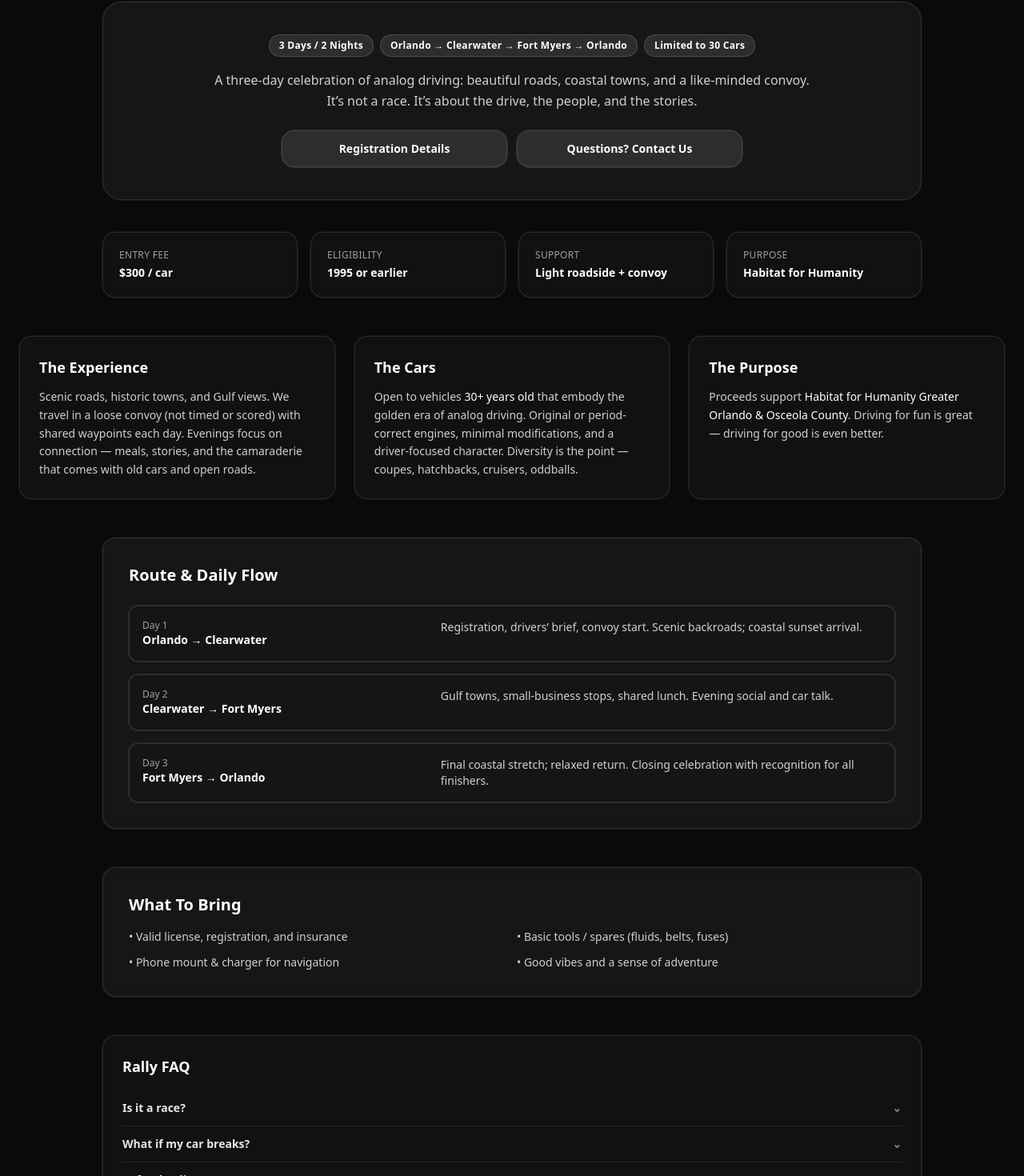
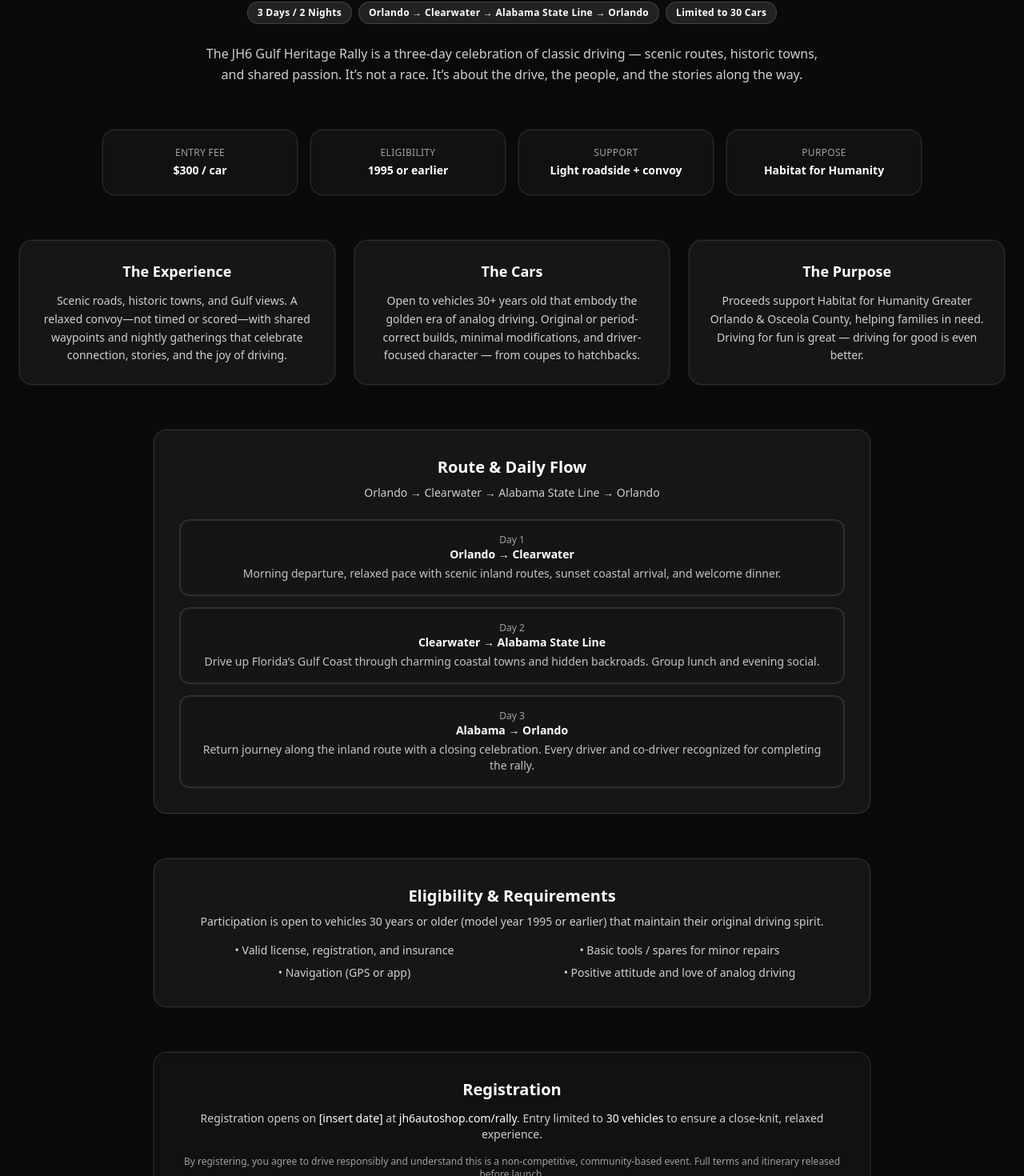
Before and after one commit to genghisjuan/JH6AUTOSHOP, a Next.js app: page /rally in a window 1280 px wide. Shown: the part 639-2109 px from the top of the page at 80% size. Built offline with nearby package versions, Linux system fonts and the light colour scheme.

Commit message:
Update page.tsx

```diff
--- a/app/rally/page.tsx
+++ b/app/rally/page.tsx
@@ -5,49 +5,33 @@ export default function Page() {
     <div>
       <PageHero
         title="The JH6 Gulf Heritage Rally"
-        subtitle="Classic motoring along Florida’s Gulf Coast — community over competition."
+        subtitle="A celebration of classic motoring along Florida’s Gulf Coast — community over competition."
       />
 
       <section className="mx-auto max-w-7xl px-4 sm:px-6 mt-16 sm:mt-20 lg:mt-24 pb-20">
-        {/* Hero tagline + primary CTAs */}
-        <div className="mx-auto w-full max-w-5xl rounded-[24px] border border-white/10 bg-white/5 p-6 sm:p-10 ring-1 ring-white/5 backdrop-blur">
-          <div className="flex flex-col items-center gap-4 text-center">
-            <div className="flex flex-wrap items-center justify-center gap-2">
+        {/* Intro Block */}
+        <div className="mx-auto w-full max-w-4xl text-center">
+          <div className="flex flex-wrap items-center justify-center gap-2 mb-6">
             <span className="rounded-full border border-white/15 bg-white/10 px-3 py-1 text-[12px] font-semibold tracking-wide text-white">
               3 Days / 2 Nights
             </span>
             <span className="rounded-full border border-white/15 bg-white/10 px-3 py-1 text-[12px] font-semibold tracking-wide text-white">
-                Orlando → Clearwater → Fort Myers → Orlando
+              Orlando → Clearwater → Alabama State Line → Orlando
             </span>
             <span className="rounded-full border border-white/15 bg-white/10 px-3 py-1 text-[12px] font-semibold tracking-wide text-white">
               Limited to 30 Cars
             </span>
           </div>
 
-            <p className="max-w-3xl text-white/80 leading-relaxed">
-              A three-day celebration of analog driving: beautiful roads, coastal towns, and a
-              like-minded convoy. It’s not a race. It’s about the drive, the people, and the stories.
+          <p className="mx-auto max-w-3xl text-white/80 leading-relaxed">
+            The JH6 Gulf Heritage Rally is a three-day celebration of classic driving — scenic
+            routes, historic towns, and shared passion. It’s not a race. It’s about the drive, the
+            people, and the stories along the way.
           </p>
-
-            <div className="mt-2 grid w-full max-w-xl grid-cols-1 gap-3 sm:grid-cols-2">
-              <a
-                href="#registration"
-                className="rounded-2xl border border-white/10 bg-white/10 px-5 py-3 text-sm font-semibold text-white text-center ring-1 ring-white/10 hover:bg-white/15"
-              >
-                Registration Details
-              </a>
-              <a
-                href="/contact"
-                className="rounded-2xl border border-white/10 bg-white/10 px-5 py-3 text-sm font-semibold text-white text-center ring-1 ring-white/10 hover:bg-white/15"
-              >
-                Questions? Contact Us
-              </a>
-            </div>
-          </div>
         </div>
 
         {/* Quick Facts */}
-        <div className="mx-auto mt-10 grid max-w-5xl gap-4 sm:grid-cols-2 lg:grid-cols-4">
+        <div className="mx-auto mt-14 grid max-w-5xl gap-4 sm:grid-cols-2 lg:grid-cols-4 text-center">
           {[
             { k: "Entry Fee", v: "$300 / car" },
             { k: "Eligibility", v: "1995 or earlier" },
@@ -64,143 +48,102 @@ export default function Page() {
           ))}
         </div>
 
-        {/* Three pillars */}
-        <div className="mt-12 grid gap-6 md:grid-cols-3">
-          <article className="rounded-2xl border border-white/10 bg-neutral-900/60 p-6 ring-1 ring-white/5">
-            <h3 className="text-lg font-semibold text-white">The Experience</h3>
-            <p className="mt-3 text-sm text-white/80 leading-relaxed">
-              Scenic roads, historic towns, and Gulf views. We travel in a loose convoy (not timed
-              or scored) with shared waypoints each day. Evenings focus on connection — meals,
-              stories, and the camaraderie that comes with old cars and open roads.
-            </p>
+        {/* Rally Highlights */}
+        <div className="mt-14 grid gap-6 md:grid-cols-3 text-center">
+          {[
+            {
+              title: "The Experience",
+              desc: "Scenic roads, historic towns, and Gulf views. A relaxed convoy—not timed or scored—with shared waypoints and nightly gatherings that celebrate connection, stories, and the joy of driving.",
+            },
+            {
+              title: "The Cars",
+              desc: "Open to vehicles 30+ years old that embody the golden era of analog driving. Original or period-correct builds, minimal modifications, and driver-focused character — from coupes to hatchbacks.",
+            },
+            {
+              title: "The Purpose",
+              desc: "Proceeds support Habitat for Humanity Greater Orlando & Osceola County, helping families in need. Driving for fun is great — driving for good is even better.",
+            },
+          ].map(({ title, desc }) => (
+            <article
+              key={title}
+              className="rounded-2xl border border-white/10 bg-white/5 p-6 ring-1 ring-white/5 backdrop-blur"
+            >
+              <h3 className="text-lg font-semibold text-white mb-3">{title}</h3>
+              <p className="text-sm text-white/80 leading-relaxed">{desc}</p>
             </article>
-
-          <article className="rounded-2xl border border-white/10 bg-neutral-900/60 p-6 ring-1 ring-white/5">
-            <h3 className="text-lg font-semibold text-white">The Cars</h3>
-            <p className="mt-3 text-sm text-white/80 leading-relaxed">
-              Open to vehicles <span className="text-white">30+ years old</span> that embody the
-              golden era of analog driving. Original or period-correct engines, minimal
-              modifications, and a driver-focused character. Diversity is the point — coupes,
-              hatchbacks, cruisers, oddballs.
-            </p>
-          </article>
-
-          <article className="rounded-2xl border border-white/10 bg-neutral-900/60 p-6 ring-1 ring-white/5">
-            <h3 className="text-lg font-semibold text-white">The Purpose</h3>
-            <p className="mt-3 text-sm text-white/80 leading-relaxed">
-              Proceeds support{" "}
-              <span className="text-white">Habitat for Humanity Greater Orlando &amp; Osceola County</span>.
-              Driving for fun is great — driving for good is even better.
-            </p>
-          </article>
+          ))}
         </div>
 
-        {/* Route Timeline */}
-        <div className="mx-auto mt-12 max-w-5xl rounded-2xl border border-white/10 bg-white/5 p-6 sm:p-8 ring-1 ring-white/5 backdrop-blur">
-          <h2 className="text-xl font-semibold text-white">Route &amp; Daily Flow</h2>
-          <ol className="mt-6 space-y-4">
+        {/* Route Overview */}
+        <div className="mx-auto mt-14 max-w-4xl rounded-2xl border border-white/10 bg-white/5 p-6 sm:p-8 text-center ring-1 ring-white/5 backdrop-blur">
+          <h2 className="text-xl font-semibold text-white mb-2">Route & Daily Flow</h2>
+          <p className="text-sm text-white/80 mb-6">
+            Orlando → Clearwater → Alabama State Line → Orlando
+          </p>
+
+          <ol className="space-y-4 text-left sm:text-center">
             {[
               {
                 day: "Day 1",
                 route: "Orlando → Clearwater",
                 notes:
-                  "Registration, drivers’ brief, convoy start. Scenic backroads; coastal sunset arrival.",
+                  "Morning departure, relaxed pace with scenic inland routes, sunset coastal arrival, and welcome dinner.",
               },
               {
                 day: "Day 2",
-                route: "Clearwater → Fort Myers",
+                route: "Clearwater → Alabama State Line",
                 notes:
-                  "Gulf towns, small-business stops, shared lunch. Evening social and car talk.",
+                  "Drive up Florida’s Gulf Coast through charming coastal towns and hidden backroads. Group lunch and evening social.",
               },
               {
                 day: "Day 3",
-                route: "Fort Myers → Orlando",
+                route: "Alabama → Orlando",
                 notes:
-                  "Final coastal stretch; relaxed return. Closing celebration with recognition for all finishers.",
+                  "Return journey along the inland route with a closing celebration. Every driver and co-driver recognized for completing the rally.",
               },
             ].map(({ day, route, notes }) => (
               <li
                 key={day}
-                className="grid gap-2 rounded-xl border border-white/10 bg-neutral-900/40 p-4 ring-1 ring-white/10 sm:grid-cols-5"
+                className="rounded-xl border border-white/10 bg-neutral-900/40 p-4 ring-1 ring-white/10"
               >
-                <div className="sm:col-span-2">
                 <p className="text-xs text-white/60">{day}</p>
                 <p className="text-sm font-semibold text-white">{route}</p>
-                </div>
-                <p className="sm:col-span-3 text-sm text-white/80">{notes}</p>
+                <p className="mt-1 text-sm text-white/75">{notes}</p>
               </li>
             ))}
           </ol>
         </div>
 
-        {/* Eligibility checklist */}
-        <div className="mx-auto mt-12 max-w-5xl rounded-2xl border border-white/10 bg-white/5 p-6 sm:p-8 ring-1 ring-white/5 backdrop-blur">
-          <h2 className="text-xl font-semibold text-white">What To Bring</h2>
-          <ul className="mt-4 grid gap-3 text-sm text-white/80 sm:grid-cols-2">
+        {/* Eligibility */}
+        <div className="mx-auto mt-14 max-w-4xl rounded-2xl border border-white/10 bg-white/5 p-6 sm:p-8 text-center ring-1 ring-white/5 backdrop-blur">
+          <h2 className="text-xl font-semibold text-white mb-2">Eligibility & Requirements</h2>
+          <p className="text-sm text-white/80 mb-4">
+            Participation is open to vehicles 30 years or older (model year 1995 or earlier) that
+            maintain their original driving spirit.
+          </p>
+          <ul className="mt-3 grid gap-2 text-sm text-white/80 sm:grid-cols-2 text-left sm:text-center">
             <li>• Valid license, registration, and insurance</li>
-            <li>• Basic tools / spares (fluids, belts, fuses)</li>
-            <li>• Phone mount &amp; charger for navigation</li>
-            <li>• Good vibes and a sense of adventure</li>
+            <li>• Basic tools / spares for minor repairs</li>
+            <li>• Navigation (GPS or app)</li>
+            <li>• Positive attitude and love of analog driving</li>
           </ul>
-        </div>
-
-        {/* FAQ (no client JS; accessible) */}
-        <div className="mx-auto mt-12 max-w-5xl rounded-2xl border border-white/10 bg-neutral-900/60 p-6 ring-1 ring-white/5">
-          <h2 className="text-lg font-semibold text-white">Rally FAQ</h2>
-          <div className="mt-4 divide-y divide-white/10">
-            {[
-              {
-                q: "Is it a race?",
-                a: "No. It’s a scenic convoy with shared waypoints. No timing, no scoring — just good driving.",
-              },
-              {
-                q: "What if my car breaks?",
-                a: "Self-supported with a light support team and fellow drivers ready to help. Bring essentials.",
-              },
-              {
-                q: "Refund policy?",
-                a: "If you can’t make it, contact us as early as possible — we’ll try to fill your spot from the waitlist.",
-              },
-            ].map(({ q, a }) => (
-              <details key={q} className="group py-3">
-                <summary className="cursor-pointer list-none text-sm font-semibold text-white/90 hover:text-white">
-                  {q}
-                  <span className="float-right text-white/50 transition group-open:rotate-180">⌄</span>
-                </summary>
-                <p className="mt-2 text-sm text-white/75">{a}</p>
-              </details>
-            ))}
-          </div>
         </div>
 
         {/* Registration */}
         <div
           id="registration"
-          className="mx-auto mt-12 max-w-5xl rounded-2xl border border-white/10 bg-white/5 p-6 sm:p-8 ring-1 ring-white/5 backdrop-blur"
+          className="mx-auto mt-14 max-w-4xl rounded-2xl border border-white/10 bg-neutral-900/60 p-6 sm:p-8 text-center ring-1 ring-white/5 backdrop-blur"
         >
-          <h2 className="text-xl font-semibold text-white">Registration</h2>
-          <p className="mt-3 text-sm text-white/80">
+          <h2 className="text-xl font-semibold text-white mb-3">Registration</h2>
+          <p className="text-sm text-white/80">
             Registration opens on <span className="text-white">[insert date]</span> at{" "}
-            <span className="text-white">jh6autoshop.com/rally</span>. Limited to{" "}
-            <span className="text-white">30 vehicles</span> to keep things relaxed and connected.
+            <span className="text-white">jh6autoshop.com/rally</span>. Entry limited to{" "}
+            <span className="text-white">30 vehicles</span> to ensure a close-knit, relaxed
+            experience.
           </p>
-          <div className="mt-5 flex flex-wrap gap-3">
-            <a
-              href="/contact"
-              className="rounded-2xl border border-white/10 bg-white/10 px-5 py-3 text-sm font-semibold text-white ring-1 ring-white/10 hover:bg-white/15"
-            >
-              Get Notified
-            </a>
-            <a
-              href="#"
-              className="rounded-2xl border border-white/10 bg-white/10 px-5 py-3 text-sm font-semibold text-white ring-1 ring-white/10 hover:bg-white/15"
-            >
-              Rally FAQ (soon)
-            </a>
-          </div>
           <p className="mt-4 text-xs text-white/60">
-            By registering, you agree to operate your vehicle safely and accept the inherent risks of
-            vintage motoring. Full terms provided at registration.
+            By registering, you agree to drive responsibly and understand this is a non-competitive,
+            community-based event. Full terms and itinerary released before launch.
           </p>
         </div>
       </section>
```
Lines whose indentation alone changed are shown as unchanged.
